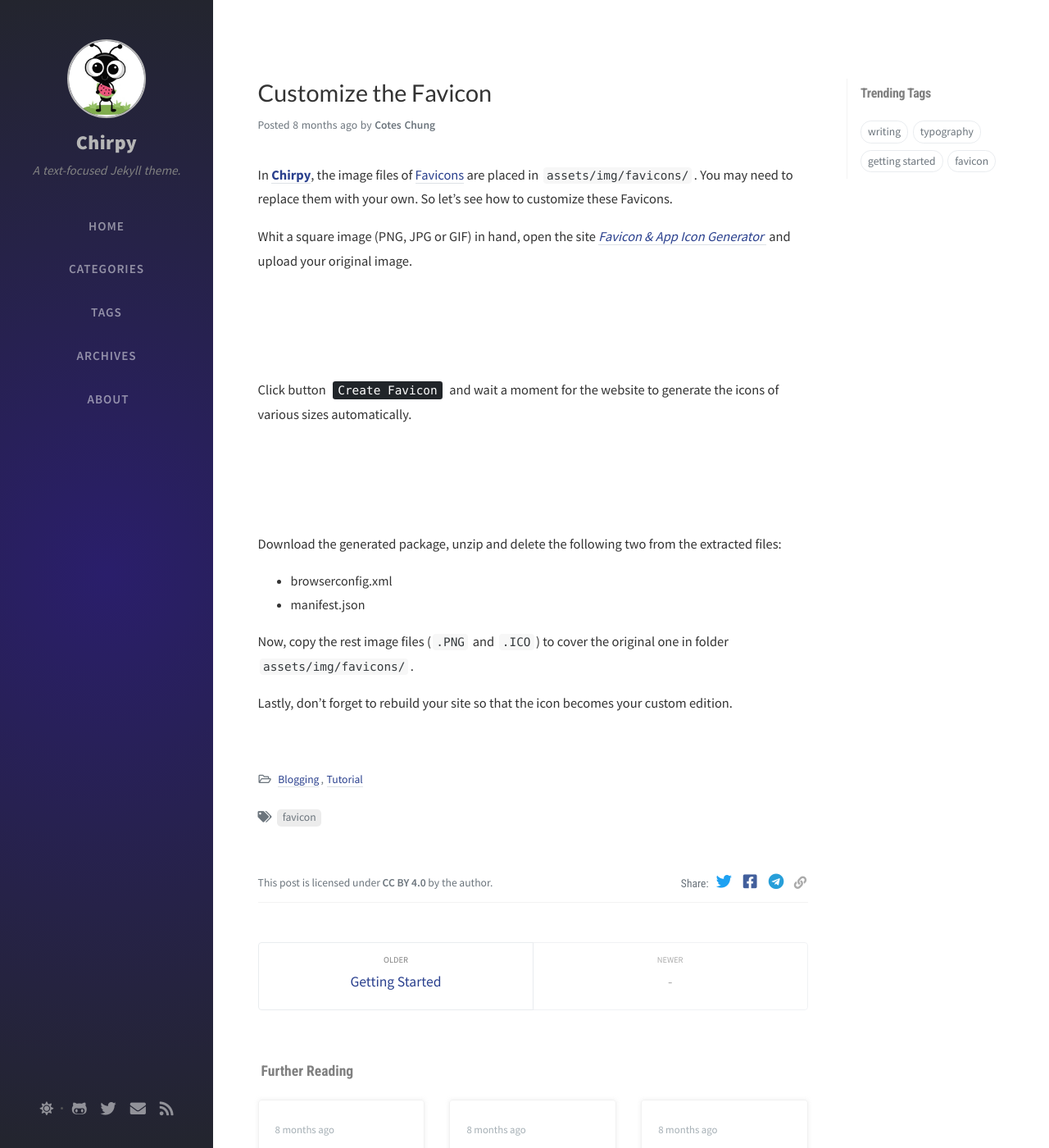
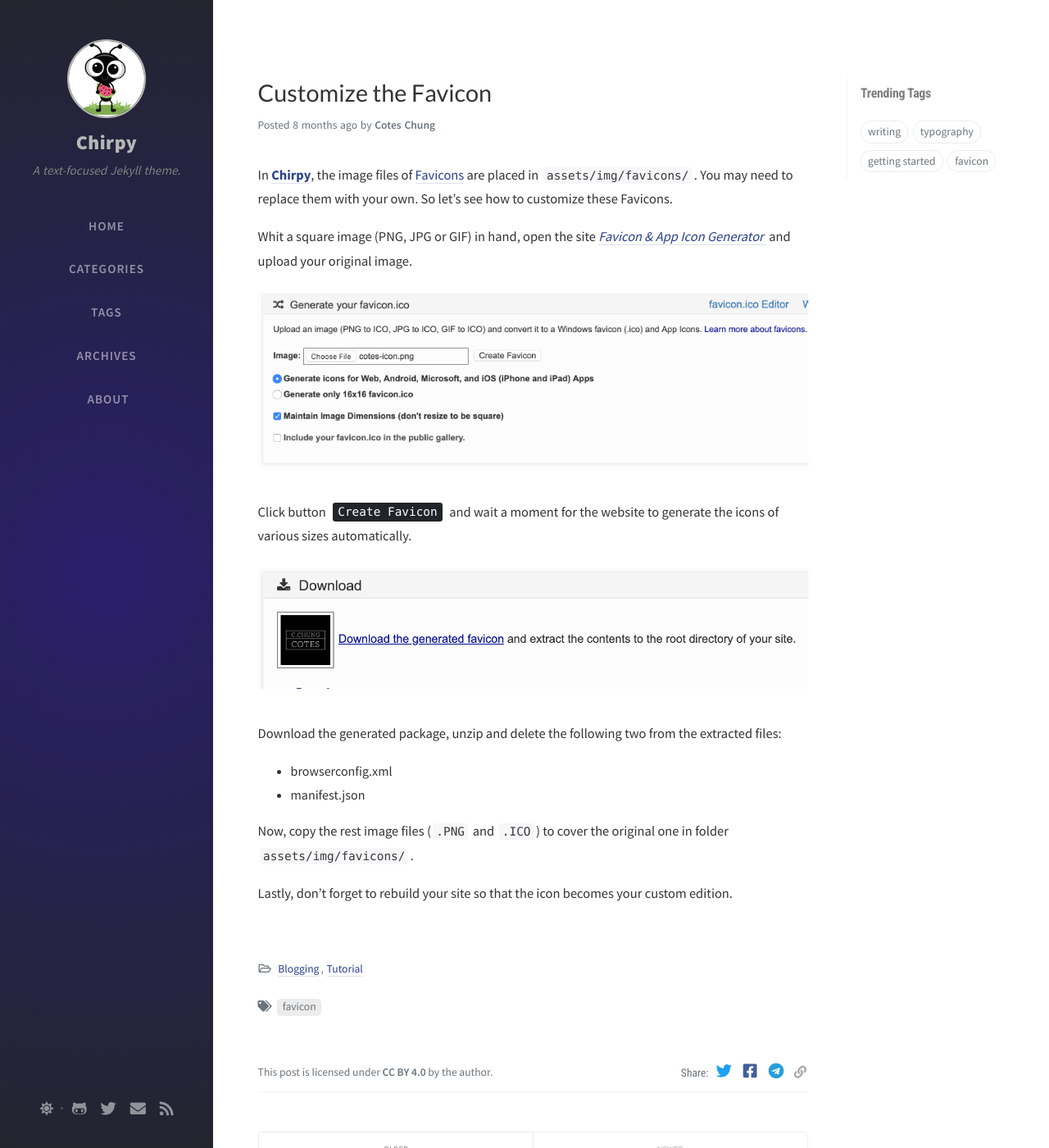
Before and after one commit to nicetrykiddo/writeups, a Jekyll site: the page built from _posts/2019-08-11-customize-the-favicon.md, in a window 1280 px wide and 1400 px high. Shown: the whole window at 82% size. Built offline with Jekyll 4.4.1, drawn with Linux system fonts in a browser that asks for light colours; nearby versions of some CDN libraries; comment, search, counter and statistics services are not loaded.

Commit message:
Simplified the lazy loading of post images.

```diff
--- a/_includes/lozad.html
+++ b/_includes/lozad.html
@@ -1,7 +1,7 @@
-<!-- image lazy load -->
+<!-- image lazy load: https://github.com/ApoorvSaxena/lozad.js -->
 <script type="text/javascript" src="https://cdn.jsdelivr.net/npm/lozad/dist/lozad.min.js"></script>
-
 <script type="text/javascript">
-  const observer = lozad();
+  const el = document.querySelectorAll('#post-wrapper img');
+  const observer = lozad(el);
   observer.observe();
 </script>
--- a/_layouts/post.html
+++ b/_layouts/post.html
@@ -64,19 +64,13 @@ layout: default
       </div> <!-- .post-meta -->
 
       <div class="post-content">
+
         {% if page.image %}
-        <img src="{{ page.image }}">
+          <img src="{{ page.image }}">
         {% endif %}
-        <!-- Add lozad class into image tags. see: <https://github.com/ApoorvSaxena/lozad.js#usage> -->
-        {% if content contains '<img src=' %}
-          {% capture loading %}
-           {{ "/assets/img/commons/loading.png" | relative_url }}
-          {% endcapture %}
-          {% assign replacement = '<img class="lozad" src=' | append: loading | append: ' data-src=' %}
-          {{ content | replace: '<img src=', replacement }}
-        {% else %}
-          {{ content }}
-        {% endif %}
+
+        {{ content }}
+
       </div>
 
       <div class="post-tail-wrapper text-muted">
--- a/assets/css/post.scss
+++ b/assets/css/post.scss
@@ -31,17 +31,17 @@ $prompt-newer: "{{ site.data.label.post.button.next }}";
   @include semi-bold;
 }
 
-.post img {
+.post {
+  img {
+    max-width: 100%;
     margin-top: .5rem;
     margin-bottom: 1.5rem;
-  max-width: 100%;
-  height: auto;
-  // filter: drop-shadow(2px 4px 6px rgba(0,0,0,0.08));
     position: relative;
     left: 50%;
     -webkit-transform: translateX(-50%);
     -ms-transform: translateX(-50%);
     transform: translateX(-50%);
+  }
 }
 
 .post-tail-wrapper {
```
Also changed, not shown: assets/img/commons/loading.png (deleted). Lines whose indentation alone changed are shown as unchanged.
